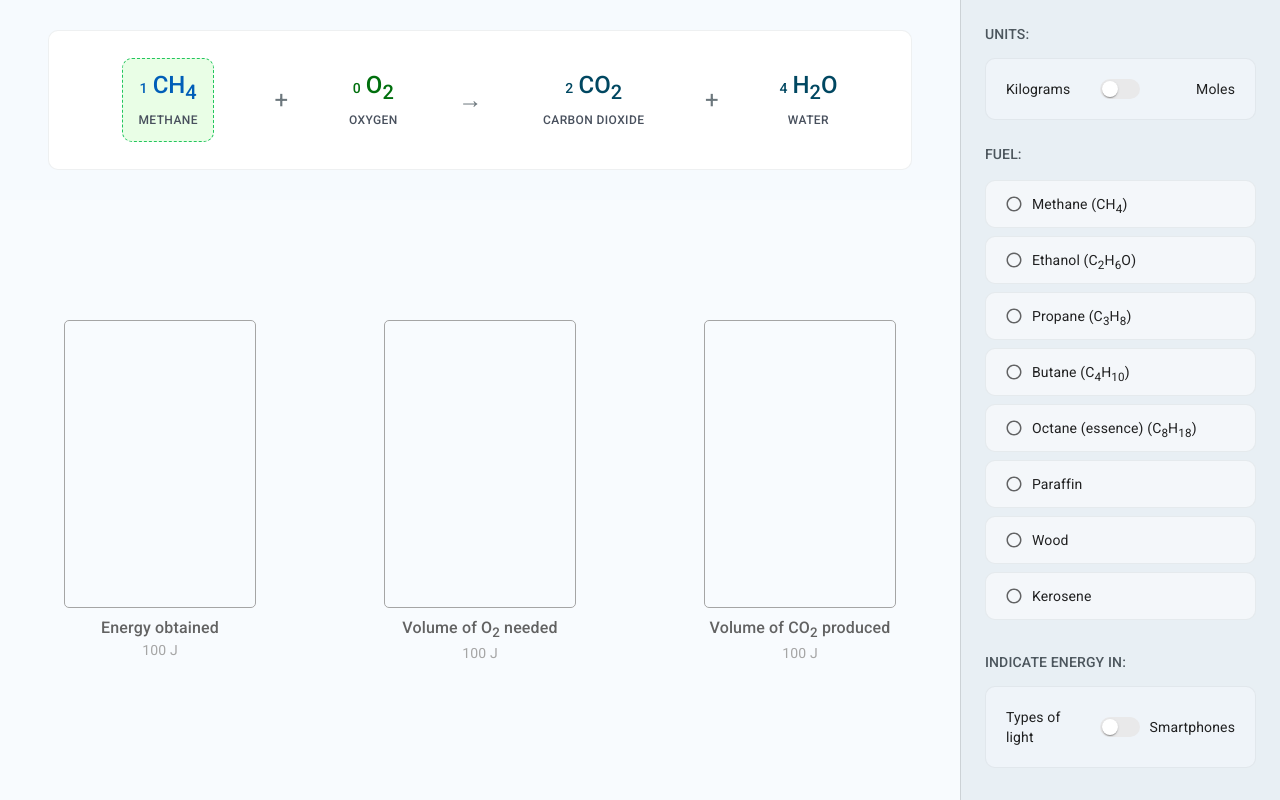
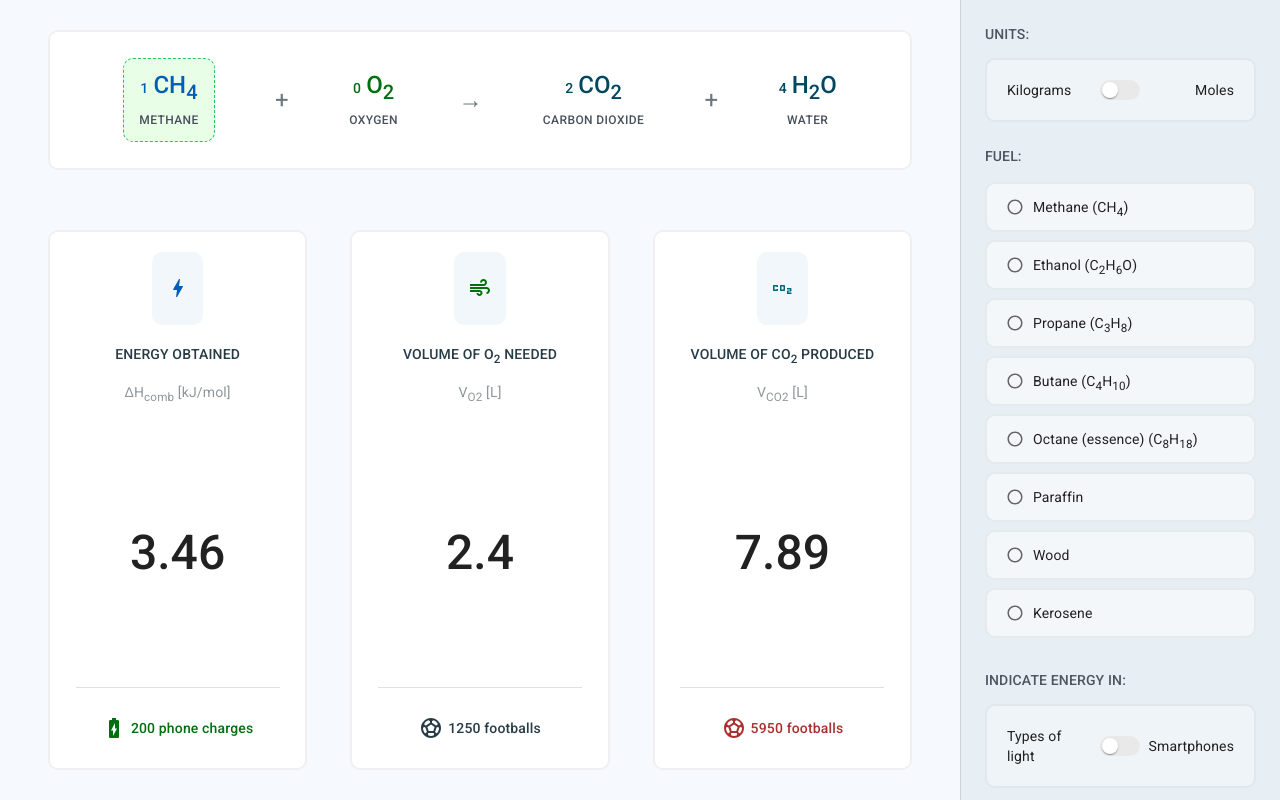
Before and after one commit to graasp/graasp-app-combustion, a React (Vite) app: page / in a window 1280 px wide. Built offline with nearby package versions, Linux system fonts and the light colour scheme.

Commit message:
feat: update interaction box design
closes #11

```diff
--- a/src/components/canvas/InteractionBox.tsx
+++ /dev/null
@@ -1,39 +0,0 @@
-import { Box, Typography } from '@mui/material';
-
-const container = {
-  height: '100%',
-  width: '20%',
-  display: 'flex',
-  flexDirection: 'column',
-  alignItems: 'center',
-};
-
-const borderedBox = {
-  height: '80%',
-  width: '100%',
-  border: '1px solid grey',
-  borderRadius: '5px',
-};
-
-const headingStyles = { fontWeight: 500, marginTop: 1 };
-
-const subHeadingStyles = { color: 'grey' };
-
-interface Props {
-  heading: string | React.ReactNode;
-  subHeading: string | React.ReactNode;
-}
-
-const InteractionBox = ({ heading, subHeading }: Props): JSX.Element => (
-  <Box sx={container}>
-    <Box sx={borderedBox} />
-    <Typography variant="body1" sx={headingStyles}>
-      {heading}
-    </Typography>
-    <Typography variant="body2" sx={subHeadingStyles}>
-      {subHeading}
-    </Typography>
-  </Box>
-);
-
-export default InteractionBox;
--- a/src/components/canvas/InteractionContainer.tsx
+++ b/src/components/canvas/InteractionContainer.tsx
@@ -2,46 +2,34 @@ import { Box } from '@mui/material';
 
 import { CANVAS_BACKGROUND } from '@/constants/css';
 
-import InteractionBox from './InteractionBox';
+import CarbonDioxideBox from './interaction-box/CarbonDioxideBox';
+import EnergyBox from './interaction-box/EnergyBox';
+import OxygenBox from './interaction-box/OxygenBox';
 
 const outerContainer = {
   height: '75%',
   background: CANVAS_BACKGROUND,
-  opacity: 0.7,
   display: 'flex',
   alignItems: 'center',
+  justifyContent: 'center',
 };
 
 const innerContainer = {
-  height: '60%',
-  width: '100%',
+  height: '90%',
+  width: '90%',
   display: 'flex',
   alignItems: 'center',
-  justifyContent: 'space-around',
+  justifyContent: 'space-between',
 };
 
-const InteractionContainer = (): JSX.Element => {
-  const oxygenHeading = (
-    <>
-      Volume of O<sub>2</sub> needed
-    </>
-  );
-
-  const co2Heading = (
-    <>
-      Volume of CO<sub>2</sub> produced
-    </>
-  );
-
-  return (
-    <Box sx={outerContainer}>
-      <Box sx={innerContainer}>
-        <InteractionBox heading="Energy obtained" subHeading="100 J" />
-        <InteractionBox heading={oxygenHeading} subHeading="100 J" />
-        <InteractionBox heading={co2Heading} subHeading="100 J" />
-      </Box>
+const InteractionContainer = (): JSX.Element => (
+  <Box sx={outerContainer}>
+    <Box sx={innerContainer}>
+      <EnergyBox />
+      <OxygenBox />
+      <CarbonDioxideBox />
     </Box>
-  );
-};
+  </Box>
+);
 
 export default InteractionContainer;
--- /dev/null
+++ b/src/components/canvas/interaction-box/BottomBox.tsx
@@ -0,0 +1,33 @@
+import { Box, Typography } from '@mui/material';
+
+const container = {
+  height: '15%',
+  width: '100%',
+  borderBottomLeftRadius: 10,
+  borderBottomRightRadius: 10,
+  display: 'flex',
+  alignItems: 'center',
+  justifyContent: 'center',
+};
+
+const textStyles = {
+  ml: '5px',
+  fontWeight: 500,
+};
+
+interface Props {
+  icon: React.ReactNode;
+  text: string;
+  color: string;
+}
+
+const BottomBox = ({ icon, text, color }: Props): JSX.Element => (
+  <Box sx={container}>
+    {icon}
+    <Typography variant="body2" sx={{ color, ...textStyles }}>
+      {text}
+    </Typography>
+  </Box>
+);
+
+export default BottomBox;
--- /dev/null
+++ b/src/components/canvas/interaction-box/CarbonDioxideBox.tsx
@@ -0,0 +1,25 @@
+import { Co2, SportsSoccer } from '@mui/icons-material';
+
+import InteractionBox from './InteractionBox';
+
+const CarbonDioxideBox = (): JSX.Element => (
+  <InteractionBox
+    icon={<Co2 sx={{ color: '#00687e' }} />}
+    mainText={
+      <>
+        VOLUME OF CO<sub>2</sub> PRODUCED
+      </>
+    }
+    subText={
+      <>
+        V<sub>CO2</sub> [L]
+      </>
+    }
+    value={7.89}
+    secondaryIcon={<SportsSoccer sx={{ color: '#ab2f2f' }} />}
+    secondaryText="5950 footballs"
+    secondaryTextColor="#ab2f2f"
+  />
+);
+
+export default CarbonDioxideBox;
--- /dev/null
+++ b/src/components/canvas/interaction-box/EnergyBox.tsx
@@ -0,0 +1,23 @@
+import { BatteryChargingFull, Bolt } from '@mui/icons-material';
+
+import { PRIMARY_BLUE } from '@/constants/css';
+
+import InteractionBox from './InteractionBox';
+
+const EnergyBox = (): JSX.Element => (
+  <InteractionBox
+    icon={<Bolt sx={{ color: PRIMARY_BLUE }} />}
+    mainText="ENERGY OBTAINED"
+    subText={
+      <>
+        ΔH<sub>comb</sub> [kJ/mol]
+      </>
+    }
+    value={3.46}
+    secondaryIcon={<BatteryChargingFull sx={{ color: '#006F0D' }} />}
+    secondaryText="200 phone charges"
+    secondaryTextColor="#006F0D"
+  />
+);
+
+export default EnergyBox;
--- /dev/null
+++ b/src/components/canvas/interaction-box/InteractionBox.tsx
@@ -0,0 +1,51 @@
+import { Box, Divider } from '@mui/material';
+
+import { CANVAS_BORDER } from '@/constants/css';
+
+import BottomBox from './BottomBox';
+import MiddleBox from './MiddleBox';
+import TopBox from './TopBox';
+
+const container = {
+  height: '100%',
+  width: '30%',
+  background: 'white',
+  border: CANVAS_BORDER,
+  borderRadius: '10px',
+  display: 'flex',
+  flexDirection: 'column',
+  alignItems: 'center',
+};
+
+interface Props {
+  icon: React.ReactNode;
+  mainText: string | React.ReactNode;
+  subText: React.ReactNode;
+  value: number;
+  secondaryIcon: React.ReactNode;
+  secondaryText: string;
+  secondaryTextColor: string;
+}
+
+const InteractionBox = ({
+  icon,
+  mainText,
+  subText,
+  value,
+  secondaryIcon,
+  secondaryText,
+  secondaryTextColor,
+}: Props): JSX.Element => (
+  <Box sx={container}>
+    <TopBox icon={icon} mainText={mainText} subText={subText} />
+    <MiddleBox value={value} />
+    <Divider sx={{ width: '80%' }} />
+    <BottomBox
+      icon={secondaryIcon}
+      text={secondaryText}
+      color={secondaryTextColor}
+    />
+  </Box>
+);
+
+export default InteractionBox;
--- /dev/null
+++ b/src/components/canvas/interaction-box/MiddleBox.tsx
@@ -0,0 +1,23 @@
+import { Box, Typography } from '@mui/material';
+
+const styles = {
+  height: '50%',
+  width: '100%',
+  display: 'flex',
+  alignItems: 'center',
+  justifyContent: 'center',
+};
+
+interface Props {
+  value: number;
+}
+
+const MiddleBox = ({ value }: Props): JSX.Element => (
+  <Box sx={styles}>
+    <Typography variant="h3" sx={{ fontWeight: 500 }}>
+      {value}
+    </Typography>
+  </Box>
+);
+
+export default MiddleBox;
--- /dev/null
+++ b/src/components/canvas/interaction-box/OxygenBox.tsx
@@ -0,0 +1,25 @@
+import { Air, SportsSoccer } from '@mui/icons-material';
+
+import InteractionBox from './InteractionBox';
+
+const OxygenBox = (): JSX.Element => (
+  <InteractionBox
+    icon={<Air sx={{ color: '#006F0D' }} />}
+    mainText={
+      <>
+        VOLUME OF O<sub>2</sub> NEEDED
+      </>
+    }
+    subText={
+      <>
+        V<sub>O2</sub> [L]
+      </>
+    }
+    value={2.4}
+    secondaryIcon={<SportsSoccer sx={{ color: '#273b47' }} />}
+    secondaryText="1250 footballs"
+    secondaryTextColor="#273b47"
+  />
+);
+
+export default OxygenBox;
--- /dev/null
+++ b/src/components/canvas/interaction-box/TopBox.tsx
@@ -0,0 +1,58 @@
+import { Box, Typography } from '@mui/material';
+
+const container = {
+  height: '35%',
+  width: '100%',
+  borderTopLeftRadius: 10,
+  borderTopRightRadius: 10,
+  display: 'flex',
+  flexDirection: 'column',
+  alignItems: 'center',
+  justifyContent: 'center',
+};
+
+const iconContainer = {
+  height: '60%',
+  width: '100%',
+  borderTopLeftRadius: 10,
+  borderTopRightRadius: 10,
+  display: 'flex',
+  alignItems: 'center',
+  justifyContent: 'center',
+};
+
+const iconStyles = {
+  height: '65%',
+  width: '20%',
+  background: '#f2f7fb',
+  borderRadius: '10px',
+  display: 'flex',
+  alignItems: 'center',
+  justifyContent: 'center',
+};
+
+const mainTextStyles = { height: '20%', fontWeight: 500, color: '#273b47' };
+
+const subTextStyles = { height: '20%', color: '#8f969a' };
+
+interface Props {
+  icon: React.ReactNode;
+  mainText: string | React.ReactNode;
+  subText: React.ReactNode;
+}
+
+const TopBox = ({ icon, mainText, subText }: Props): JSX.Element => (
+  <Box sx={container}>
+    <Box sx={iconContainer}>
+      <Box sx={iconStyles}>{icon}</Box>
+    </Box>
+    <Typography variant="body2" sx={mainTextStyles}>
+      {mainText}
+    </Typography>
+    <Typography variant="body2" sx={subTextStyles}>
+      {subText}
+    </Typography>
+  </Box>
+);
+
+export default TopBox;
--- a/src/constants/css.ts
+++ b/src/constants/css.ts
@@ -4,5 +4,5 @@ export const PRIMARY_BLUE = '#005EB8';
 export const FORMULA_DEFAULT = '#004761';
 export const FORMULA_OXYGEN = '#006F0D';
 export const FORMULA_SYMBOL = '#6c777d';
-export const CANVAS_BORDER = '1px solid rgba(169, 179, 186, 0.2)';
+export const CANVAS_BORDER = '2px solid rgba(169, 179, 186, 0.2)';
 export const HEADING_TEXT = '#4c565d';
```
